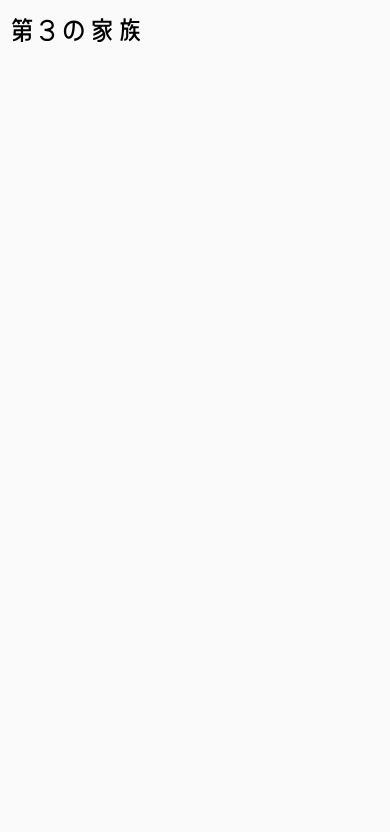
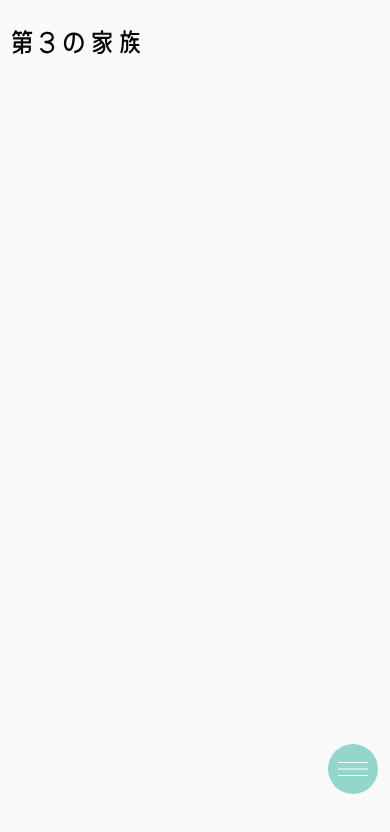
Before and after one commit to k1105/daisan-kazoku, a Next.js app: page /layout in a window 390 px wide. Shown: the top 832 px of the page. Built offline with nearby package versions, Linux system fonts and the light colour scheme; a web font is replaced by a local one.

Commit message:
ナビゲーションボタンの追加

```diff
--- /dev/null
+++ b/components/Logo.tsx
@@ -0,0 +1,60 @@
+export const Logo = () => {
+  return (
+    <>
+      <svg
+        id="daisan"
+        xmlns="http://www.w3.org/2000/svg"
+        viewBox="0 0 166.12 31.53"
+      >
+        <defs></defs>
+        <g id="main">
+          <g id="daisan-logo">
+            <path
+              className="cls-1"
+              d="M50.14,15.68c3.51-1.65,4.1-4.36,4.15-5.81,.13-4.24-2.87-7.26-7.63-7.69-2.72-.25-5.34,.52-7.21,2.09-1.52,1.29-2.46,3.03-2.74,5.08-.03,.21,.14,.4,.36,.4h2.31c.18,0,.32-.13,.35-.3,.22-1.17,.78-2.14,1.66-2.89,1.26-1.06,3.08-1.57,5-1.4,1.51,.14,5.01,.86,4.9,4.6-.04,1.27-.97,4.21-8.63,4.3-.2,0-.36,.16-.36,.36v2.29c0,.2,.16,.35,.36,.36,3.61,.06,6.62,1.05,8.07,2.67,.79,.89,1.12,1.92,.98,3.15-.32,2.98-3.37,4.41-6.07,4.48-2.34,.07-5.19-.86-6.29-3.55-.06-.14-.18-.23-.33-.23h-2.41c-.23,0-.41,.22-.35,.45,1.23,4.39,5.33,6.33,9.16,6.33,.1,0,.2,0,.3,0,4.84-.13,8.53-3.08,8.97-7.16,.22-2.07-.38-3.96-1.73-5.47-.74-.82-1.69-1.51-2.82-2.08Z"
+            />
+            <path
+              className="cls-1"
+              d="M80.27,3.29c-8.79,0-12.87,7.26-12.95,14-.07,5.73,2.68,9.95,6.54,10.05,1.25,.03,2.46-.47,3.46-1.45,2.81-2.74,4.29-9.28,4.42-19.44,0,0,0,0,0,0,4.07,.6,8.08,3.74,8.33,9.83,.27,6.46-4.19,9.96-9.02,10.73-.17,.03-.3,.17-.3,.35v2.35c0,.22,.19,.39,.41,.36,3.79-.49,6.91-2.12,9.05-4.77,2.02-2.49,3.05-5.74,2.9-9.15-.27-6.39-4.77-12.86-12.84-12.86Zm-5.09,20.41c-.41,.41-.84,.59-1.26,.59-2.37-.06-3.61-3.63-3.56-6.96,.05-3.79,1.89-10.01,8.32-10.89-.17,12.62-2.49,16.27-3.51,17.26Z"
+            />
+            <path
+              className="cls-1"
+              d="M129.53,14.71l-1.45-1.42c-.14-.14-.37-.14-.51,0l-3.71,3.77c-.31-1.64-.49-3.46-.56-5.49h3.35c.2,0,.36-.16,.36-.36v-1.01h1.72c.2,0,.36-.16,.36-.36V3.8c0-.2-.16-.36-.36-.36h-10.38V.83c0-.2-.16-.36-.36-.36h-2.27c-.2,0-.36,.16-.36,.36V3.44h-10.38c-.2,0-.36,.16-.36,.36v6.04c0,.2,.16,.36,.36,.36h1.83v1.01c0,.2,.16,.36,.36,.36h5.15c-1.86,1.1-4.16,2.17-6.09,2.83-.09,.13-.15,.21-.24,.34v2.14c0,.24,.23,.42,.46,.35,1.9-.59,4.03-1.55,6.33-2.84,.73,.27,1.43,.68,2.07,1.19-1.74,1.29-5.22,3.64-9,4.88-.15,.05-.25,.18-.25,.34v2.12c0,.24,.23,.42,.46,.35,4.59-1.35,8.75-4.21,10.65-5.65,.42,.61,.77,1.29,1.05,2-2.91,2.64-5.89,4.51-9.12,5.71-.8,.3-1.62,.55-2.45,.77-.22,.06-.45,.11-.68,.16-.16,.04-.28,.18-.28,.35v2.08c0,.23,.21,.4,.43,.35,.17-.04,.35-.08,.52-.11,1.67-.38,3.26-.91,4.81-1.58,2.58-1.12,5.02-2.65,7.39-4.63,.03,1.45-.33,2.79-1.07,3.87-1.48,2.18-4.13,2.31-5.93,2.1-.21-.03-.4,.14-.4,.36v2.05c0,.18,.14,.34,.32,.36,.4,.04,.84,.07,1.29,.07h.03c3.06,0,5.46-1.18,6.96-3.38,1.64-2.41,2-5.63,.98-8.82-.9-2.81-2.7-5.16-4.99-6.6,.57-.36,1.15-.74,1.75-1.15h3.22c.25,8.18,2.34,13.46,7.05,17.88,.15,.14,.38,.13,.51-.02l1.37-1.5c.13-.15,.12-.37-.02-.5-2.25-2.11-3.8-4.42-4.79-7.27l4.85-4.94c.14-.14,.14-.37,0-.51Zm-22.15-5.88v-2.27c0-.2,.16-.36,.36-.36h18.24c.2,0,.36,.16,.36,.36v2.27h-18.96Z"
+            />
+            <path
+              className="cls-1"
+              d="M150.54,12.62h-5.06c.03-1.3,.04-2.69,.05-4.2h4.89c-.2,.35-.4,.69-.61,1.02-.11,.16-.07,.38,.1,.49l1.68,1.15c.17,.11,.39,.07,.5-.1,.84-1.29,1.58-2.77,2.19-4.37h10.59c.2,0,.36-.16,.36-.36v-2.03c0-.2-.16-.36-.36-.36h-9.7c.24-.88,.43-1.78,.58-2.68,.03-.2-.11-.39-.3-.42l-2.01-.31c-.19-.03-.37,.1-.41,.3-.28,1.7-.75,3.37-1.34,4.92h-4.14V.83c0-.2-.16-.36-.36-.36h-2.03c-.2,0-.36,.16-.36,.36V5.67h-3.53c-.2,0-.36,.16-.36,.36v2.03c0,.2,.16,.36,.36,.36h1.51c-.04,10.38-.57,15.43-2.15,20.68-.06,.19,.05,.39,.24,.45l1.94,.6c.19,.06,.4-.05,.45-.24,1.26-4.19,1.88-8.2,2.13-14.53h2.39c.2,0,.36,.16,.36,.36v8.03c0,2.99-1.05,3.48-2.22,3.54-.19,.01-.34,.17-.34,.36v2.03c0,.2,.17,.37,.37,.36,4.29-.21,4.94-4,4.94-6.29V12.98c0-.2-.16-.36-.36-.36Z"
+            />
+            <path
+              className="cls-1"
+              d="M165.9,27.92c-2.59-1.18-4.88-4.49-5.54-7.11h4.52c.2,0,.36-.16,.36-.36v-2.03c0-.2-.16-.36-.36-.36h-4.71v-4.55h3.98c.2,0,.36-.16,.36-.36v-2.03c0-.2-.16-.36-.36-.36h-7.23c.2-.57,.38-1.12,.53-1.65,.05-.19-.06-.39-.26-.44l-1.97-.52c-.19-.05-.38,.06-.44,.25-.68,2.4-1.87,4.92-2.97,6.28-.12,.15-.1,.36,.04,.49l1.51,1.37c.15,.14,.38,.13,.51-.03,.68-.82,1.32-1.87,1.88-2.99h1.66v4.55h-5.21c-.2,0-.36,.16-.36,.36v2.03c0,.2,.16,.36,.36,.36h5.01c-.66,2.62-2.95,5.93-5.54,7.11-.18,.08-.27,.28-.2,.46l.73,1.9c.07,.19,.29,.29,.47,.21,2.41-1.06,4.71-3.48,6.11-6.14,1.4,2.66,3.69,5.08,6.11,6.14,.19,.08,.4-.02,.47-.21l.73-1.9c.07-.18-.02-.38-.2-.46Z"
+            />
+            <path
+              className="cls-1"
+              d="M2.26,8.64c1.12-1.38,1.88-2.47,2.52-3.58h1.63l1.53,3.15c.09,.18,.3,.25,.48,.17l1.89-.92c.18-.09,.25-.3,.17-.48l-.93-1.92h3.05c.2,0,.36-.16,.36-.36V2.6c0-.2-.16-.36-.36-.36H6.16c.12-.29,.25-.58,.38-.89,.08-.18,0-.4-.19-.47L4.42,.07c-.18-.08-.39,.01-.47,.2C2.81,2.96,2.1,4.36,.08,6.86c-.12,.15-.1,.38,.05,.51l1.62,1.33c.15,.13,.38,.1,.51-.05Z"
+            />
+            <path
+              className="cls-1"
+              d="M25.77,2.24h-7.19c.14-.3,.28-.59,.4-.86,.08-.18,0-.39-.18-.48L16.9,.03c-.18-.08-.39,0-.47,.17-.8,1.72-1.89,3.94-3.45,6.43-.1,.17-.06,.39,.11,.5l1.77,1.13c.17,.11,.39,.05,.5-.11,.68-1.09,1.28-2.12,1.8-3.09h1.61l1.61,3.27c.09,.18,.3,.25,.48,.16l1.88-.93c.18-.09,.25-.3,.16-.48l-1-2.03h3.87c.2,0,.36-.16,.36-.36V2.6c0-.2-.16-.36-.36-.36Z"
+            />
+            <path
+              className="cls-1"
+              d="M24.14,9.39H1.73c-.2,0-.36,.16-.36,.36v2.1c0,.2,.16,.36,.36,.36H11.54v2.42H2.72c-.19,0-.34,.14-.36,.33l-.6,7.6c-.02,.21,.15,.39,.36,.39h7.69s0,0,0,0c-2.49,2.48-5.22,4.12-8.17,4.88-.16,.04-.27,.18-.27,.34v2.16c0,.23,.21,.4,.44,.35,3.54-.8,6.8-2.64,9.73-5.47h0s0,5.85,0,5.85c0,.2,.16,.36,.36,.36h2.1c.2,0,.36-.16,.36-.36v-8.11h6.96c.2,0,.36,.16,.36,.36v2.73c0,.29,0,1.16-1.5,1.16h-2.62c-.2,0-.36,.16-.36,.36v2.1c0,.2,.16,.36,.36,.36h2.62c2.08,0,4.31-1.24,4.31-3.97v-5.55c0-.2-.16-.36-.36-.36H14.36v-2.68h9.78c.2,0,.36-.16,.36-.36v-7.34c0-.2-.16-.36-.36-.36Zm-12.6,10.74H5.17c-.21,0-.37-.18-.36-.39l.16-1.97c.01-.19,.17-.33,.36-.33h6.22v2.68Zm10.14-5.86c0,.2-.16,.36-.36,.36h-6.96v-2.42h6.96c.2,0,.36,.16,.36,.36v1.7Z"
+            />
+          </g>
+        </g>
+      </svg>
+      <style jsx>{`
+        #daisan {
+          fill: black;
+        }
+
+        @media screen and (max-width: 600px) {
+          #daisan {
+            fill: white;
+          }
+        }
+      `}</style>
+    </>
+  );
+};
--- a/pages/layout.tsx
+++ b/pages/layout.tsx
@@ -5,6 +5,8 @@ import Link from "next/link";
 import classes from "../styles/Layout.module.css";
 import { useRouter } from "next/router";
 import Head from "next/head";
+import { useEffect, useRef, useState } from "react";
+import { Logo } from "@/components/Logo";
 
 export default function Layout({
   children,
@@ -14,6 +16,30 @@ export default function Layout({
   pageTitle: string;
 }) {
   const router = useRouter();
+  const [headerStyle, setHeaderStyle] = useState({
+    opacity: 1,
+    filter: "blur(0px)",
+  });
+
+  useEffect(() => {
+    const handleScroll = () => {
+      if (window.innerWidth < 600) {
+        const currentScrollY = window.scrollY;
+        setHeaderStyle({
+          opacity: currentScrollY > lastScrollY ? 0 : 1,
+          filter: currentScrollY > lastScrollY ? "blur(30px)" : "blur(0px)",
+        });
+        lastScrollY = window.scrollY;
+      }
+    };
+
+    let lastScrollY = window.scrollY;
+    window.addEventListener("scroll", handleScroll);
+
+    return () => {
+      window.removeEventListener("scroll", handleScroll);
+    };
+  }, []);
   return (
     <>
       <Head>
@@ -38,18 +64,10 @@ export default function Layout({
         <meta name="twitter:card" content="summary_large_image" />
         <meta name="twitter:site" content="@daisan_kazoku" />
       </Head>
-      <nav className={classes.nav}>
+      <nav className={classes.nav} style={headerStyle}>
         <div className={classes.logo}>
           <Link href="/">
-            <Image
-              src="/logo.svg"
-              fill
-              priority
-              style={{
-                objectFit: "contain",
-              }}
-              alt="第３の家族"
-            />
+            <Logo />
           </Link>
         </div>
         <ul className={classes.navLink}>
@@ -89,8 +107,30 @@ export default function Layout({
           <li className={classes.list}>少年少女はこちら</li>
         </ul>
       </nav>
-      {children}
+      <div className={classes.menuButton}>
+        <div
+          style={{
+            width: "30px",
+            height: "30px",
+            position: "relative",
+            margin: "10px",
+          }}
+        >
+          <Image
+            src="/menu-button.svg"
+            fill
+            priority
+            style={{
+              objectFit: "contain",
+            }}
+            alt="menu"
+          />
+        </div>
+      </div>
+      <div className={classes.childrenWrapper}>{children}</div>
+
       <footer></footer>
+      <style jsx>{``}</style>
     </>
   );
 }
--- a/styles/Layout.module.css
+++ b/styles/Layout.module.css
@@ -2,6 +2,7 @@
   position: fixed;
   top: 3vh;
   left: 3vw;
+  z-index: 99;
 }
 
 .logo {
@@ -15,6 +16,10 @@
 .link {
   text-decoration: none;
   color: black;
+}
+
+.menuButton {
+  display: none;
 }
 
 .active {
@@ -51,20 +56,40 @@
 
 @media screen and (max-width: 600px) {
   .nav {
-    position: relative;
+    position: fixed;
     width: 8rem;
     margin: 0 3vw;
     top: 0;
     left: 0;
+    transition: all 300ms ease;
+    mix-blend-mode: difference;
   }
 
   .logo {
     width: 8rem;
     height: 60px;
     margin: 0;
+    top: 30px;
   }
 
   .navLink {
     display: none;
   }
+
+  .menuButton {
+    position: fixed;
+    bottom: 50px;
+    right: 3vw;
+    display: block;
+    width: 50px;
+    height: 50px;
+    background-color: var(--light-green);
+    border-radius: 50%;
+    text-align: center;
+    line-height: 50px;
+  }
+
+  .childrenWrapper {
+    margin-top: 90px;
+  }
 }
```
Also changed, not shown: public/logo-white.svg (added), public/menu-button.svg (added).
